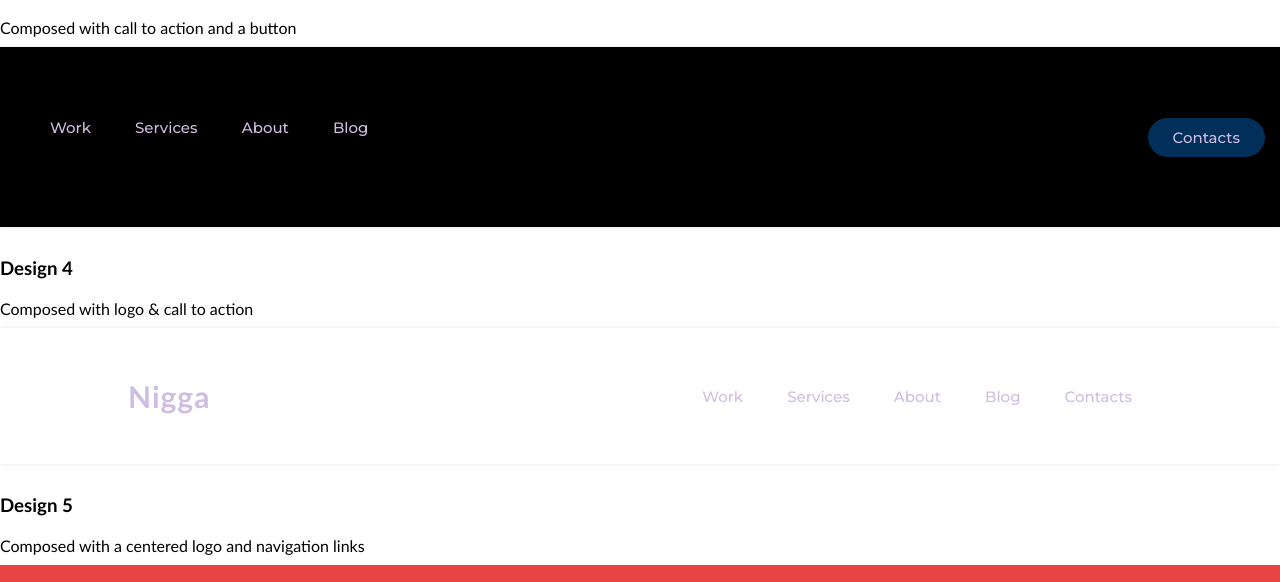
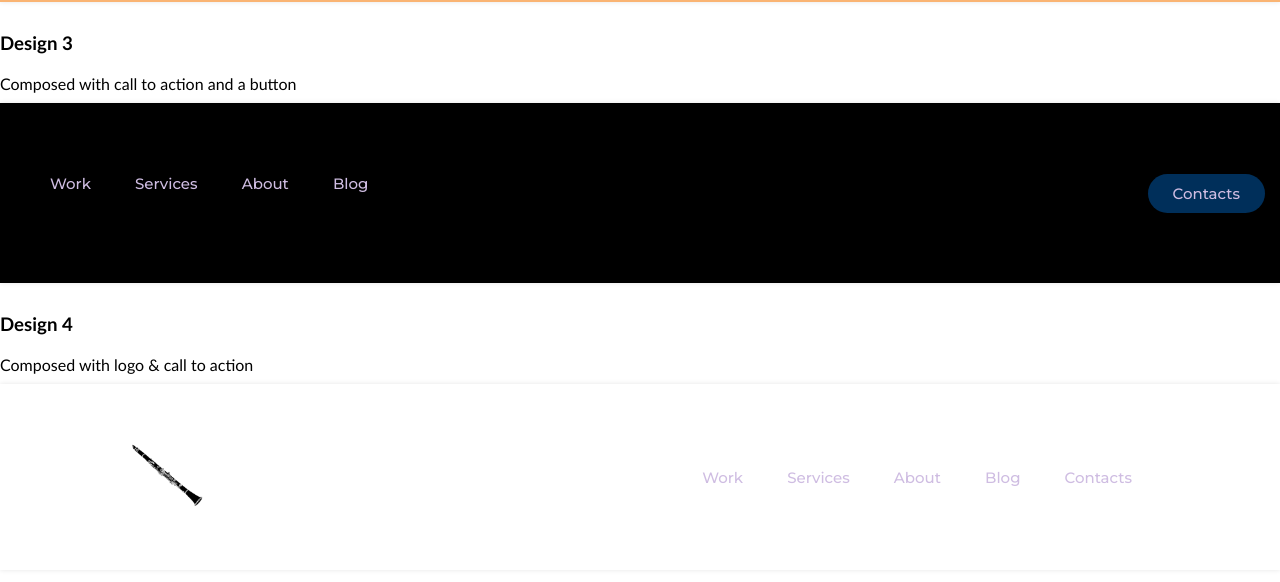
Before and after one commit to santuajayvee7/WD_Santua_SW3, a plain HTML site: page pages/page1/index.html in a window 1280 px wide. Shown: the part 519-1101 px from the top of the page. Drawn offline with Linux system fonts and the light colour scheme.

Commit message:
okay maya na ulet last na tlg to antok na q

```diff
--- a/pages/page1/assets/css/style.css
+++ b/pages/page1/assets/css/style.css
@@ -137,12 +137,11 @@ a button {
     box-shadow: 0 0 5px rgba(0, 0, 0, 0.1);
 }
 
-.design-4 .logo-4 {
-    font-size: 30px;
-    font-weight: bold;
-    color: rgb(148, 118, 54);
-    letter-spacing: 1px;
-    cursor: pointer;
+.design-4 .logo-4 img {
+
+        width: 80px; /* Adjust the width as needed */
+        height: auto; /* Maintain aspect ratio */
+
 }
 
 .navbar-4 {
--- a/pages/page1/index.html
+++ b/pages/page1/index.html
@@ -31,6 +31,7 @@
     <h3>Design 2</h3>
     <p></p>
     <section class="design-two">
+        <img src="/assets/img/pineapple.png "    alt="spongebob"
         <a href="logo" class="logo-two"></a>
         <nav class="navbar-2">
             <a href="#">Work</a>
@@ -60,7 +61,7 @@
     <p>Composed with logo & call to action</p>
     <section class="design-4">
         <div class="logo-4">
-            <p>Nigga</p>
+            <img src="/assets/img/clarinet.png"    alt="squidward">
         </div>
         <nav class="navbar-4">
             <ul>
@@ -77,7 +78,7 @@
     <p>Composed with a centered logo and navigation links</p>
     <section class="design-5">
         <div class="logo-5">
-            <img src="mr-krabs-logo.png" alt="Mr. Krabs Logo">
+            <img src=" " alt="Mr. Krabs Logo">
         </div>
         <nav class="navbar-5">
             <ul>
```
Also changed, not shown: 1 other file.
